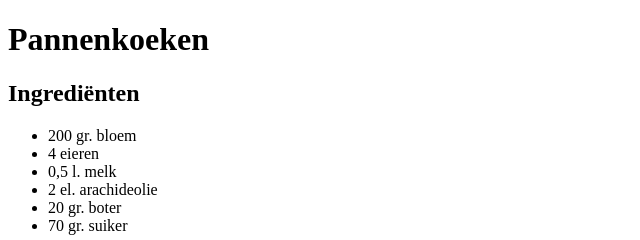
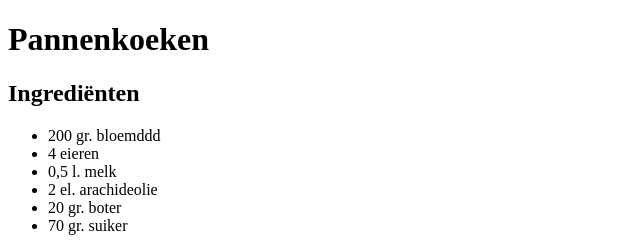
Before and after one commit to Sinodaurus/recepten, a plain HTML site: page pannenkoeken.html in a window 1280 px wide. Shown: the top 240 px of the page, 0-640 px from the left. Drawn offline with Linux system fonts and the light colour scheme.

Commit message:
pannenkoeken gewijzigd

```diff
--- a/pannenkoeken.html
+++ b/pannenkoeken.html
@@ -8,7 +8,7 @@
 <h1>Pannenkoeken</h1>
 <h2>Ingrediënten</h2>
 <ul>
-<li>200 gr. bloem</li>
+<li>200 gr. bloemddd</li>
 <li>4 eieren</li>
 <li>0,5 l. melk</li>
 <li>2 el. arachideolie</li>
```
